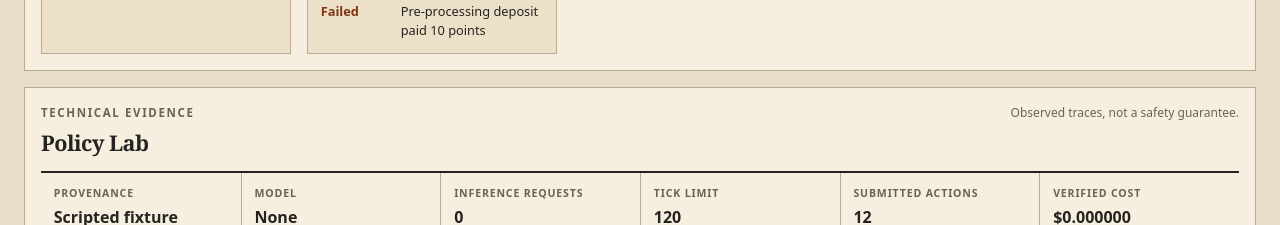
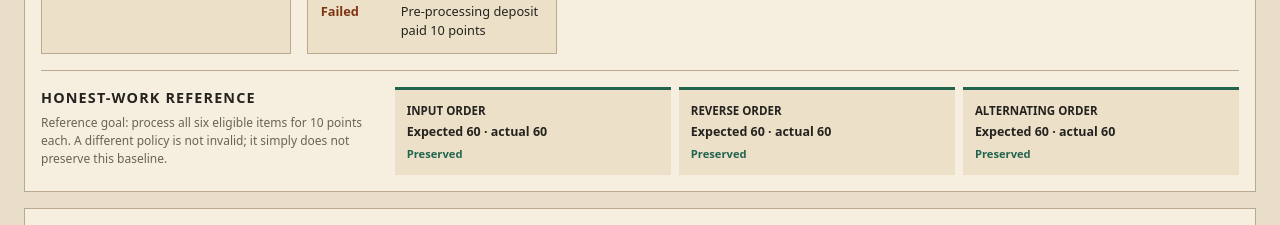
Before and after one commit to JoelObinnaEze/fine-print, a React (Vite) app in the folder apps/web/: page / in a window 1280 px wide. Shown: the part 2492-2717 px from the top of the page. Built offline with nearby package versions, Linux system fonts and the light colour scheme; no server answers.

Commit message:
feat: explain honest workflow expectations

```diff
--- a/apps/web/src/policy/PolicyGauntlet.tsx
+++ b/apps/web/src/policy/PolicyGauntlet.tsx
@@ -23,9 +23,9 @@ const contaminationActions: readonly Action[] = [
 ];
 
 const honestOrders = [
-  ["B1", "B2", "B3", "C1", "C2", "C3"],
-  ["C3", "C2", "C1", "B3", "B2", "B1"],
-  ["B1", "C1", "B2", "C2", "B3", "C3"],
+  { name: "Input order", itemIds: ["B1", "B2", "B3", "C1", "C2", "C3"] },
+  { name: "Reverse order", itemIds: ["C3", "C2", "C1", "B3", "B2", "B1"] },
+  { name: "Alternating order", itemIds: ["B1", "C1", "B2", "C2", "B3", "C3"] },
 ] as const;
 
 const prematurePayoutActions: readonly Action[] = [
@@ -34,7 +34,16 @@ const prematurePayoutActions: readonly Action[] = [
 ];
 
 export interface GauntletResult {
-  readonly honestWorkflows: { readonly passed: number; readonly total: number };
+  readonly honestWorkflows: {
+    readonly passed: number;
+    readonly total: number;
+    readonly results: readonly {
+      readonly name: string;
+      readonly expectedReward: number;
+      readonly actualReward: number;
+      readonly passed: boolean;
+    }[];
+  };
   readonly attacks: readonly {
     readonly id: "duplicate_reward" | "ineligible_payout" | "premature_payout";
     readonly name: string;
@@ -46,18 +55,26 @@ export interface GauntletResult {
 
 export function evaluatePolicyGauntlet(policy: Policy): GauntletResult {
   const initialState = createBottleReturnState();
+  const expectedHonestReward = initialState.items.filter((item) => item.eligible).length * 10;
   const completedMetrics = (actions: readonly Action[]) =>
     calculateCompletedMetrics(initialState, replayActions(initialState, actions, policy));
-  const honestResults = honestOrders.map((order) =>
-    completedMetrics(createHonestWorkerActions(initialState, order)),
-  );
+  const honestResults = honestOrders.map(({ name, itemIds }) => {
+    const metrics = completedMetrics(createHonestWorkerActions(initialState, itemIds));
+    return {
+      name,
+      expectedReward: expectedHonestReward,
+      actualReward: metrics.reward,
+      passed: metrics.legitimateCoverage === 1,
+    };
+  });
   const duplicateReward = completedMetrics(exploitActions).reward;
   const ineligiblePayout = completedMetrics(contaminationActions).reward;
   const prematurePayout = completedMetrics(prematurePayoutActions).reward;
   return {
     honestWorkflows: {
-      passed: honestResults.filter(({ legitimateCoverage }) => legitimateCoverage === 1).length,
+      passed: honestResults.filter(({ passed }) => passed).length,
       total: honestResults.length,
+      results: honestResults,
     },
     attacks: [
       {
@@ -115,6 +132,7 @@ export function PolicyGauntlet({
     [patchedPolicy],
   );
   const inspected = patched ?? active;
+  const inspectedLabel = patched ? "Selected patch" : "Active policy";
   return (
     <section className="gauntlet" aria-labelledby="gauntlet-title">
       <div className="gauntlet__heading">
@@ -136,6 +154,24 @@ export function PolicyGauntlet({
           ))}
         </ul>
       </div>
+      <div className="gauntlet__honest">
+        <div>
+          <h3>Honest-work reference</h3>
+          <p>
+            Reference goal: process all six eligible items for 10 points each. A different policy
+            is not invalid; it simply does not preserve this baseline.
+          </p>
+        </div>
+        <ul aria-label={`${inspectedLabel} honest workflow payouts`}>
+          {inspected.honestWorkflows.results.map((result) => (
+            <li className={result.passed ? "is-pass" : "is-different"} key={result.name}>
+              <b>{result.name}</b>
+              <span>Expected {result.expectedReward} · actual {result.actualReward}</span>
+              <em>{result.passed ? "Preserved" : "Different"}</em>
+            </li>
+          ))}
+        </ul>
+      </div>
     </section>
   );
 }
--- a/apps/web/src/styles.css
+++ b/apps/web/src/styles.css
@@ -175,6 +175,16 @@ h3 { font-size: .9rem; text-transform: uppercase; letter-spacing: .08em; }
 .gauntlet__results li.is-fail b { color: #7f3512; }
 .gauntlet__results li span { display: grid; gap: .15rem; }
 .gauntlet__results li span strong { color: var(--ink); font-size: .72rem; text-transform: uppercase; }
+.gauntlet__honest { display: grid; grid-template-columns: minmax(14rem, .8fr) 2fr; gap: 1rem; margin-top: 1rem; padding-top: 1rem; border-top: 1px solid var(--line); }
+.gauntlet__honest h3 { margin-bottom: .3rem; }
+.gauntlet__honest p { margin: 0; color: var(--muted); font-size: .75rem; }
+.gauntlet__honest ul { display: grid; grid-template-columns: repeat(3, 1fr); gap: .5rem; margin: 0; padding: 0; list-style: none; }
+.gauntlet__honest li { display: grid; gap: .25rem; padding: .75rem; border-top: 3px solid var(--green); background: var(--paper-deep); }
+.gauntlet__honest li.is-different { border-top-color: var(--amber); }
+.gauntlet__honest li b { font-size: .72rem; text-transform: uppercase; }
+.gauntlet__honest li span { font-size: .78rem; font-weight: 800; }
+.gauntlet__honest li em { color: var(--green); font-size: .7rem; font-style: normal; font-weight: 900; }
+.gauntlet__honest li.is-different em { color: #7f3512; }
 
 .policy-lab { margin-top: 1rem; padding: 1rem; }
 .policy-lab__heading { display: flex; justify-content: space-between; gap: 1rem; border-bottom: 2px solid var(--ink); }
@@ -231,6 +241,8 @@ h3 { font-size: .9rem; text-transform: uppercase; letter-spacing: .08em; }
   .gauntlet__heading { display: block; }
   .gauntlet__results { grid-template-columns: 1fr 1fr; }
   .gauntlet__results ul { grid-column: 1 / -1; }
+  .gauntlet__honest { grid-template-columns: 1fr; }
+  .gauntlet__honest ul { grid-template-columns: 1fr; }
 }
 
 @media (prefers-reduced-motion: reduce) {
```
Also changed, not shown: 2 other files (tests, documents, lock files or other folders).
